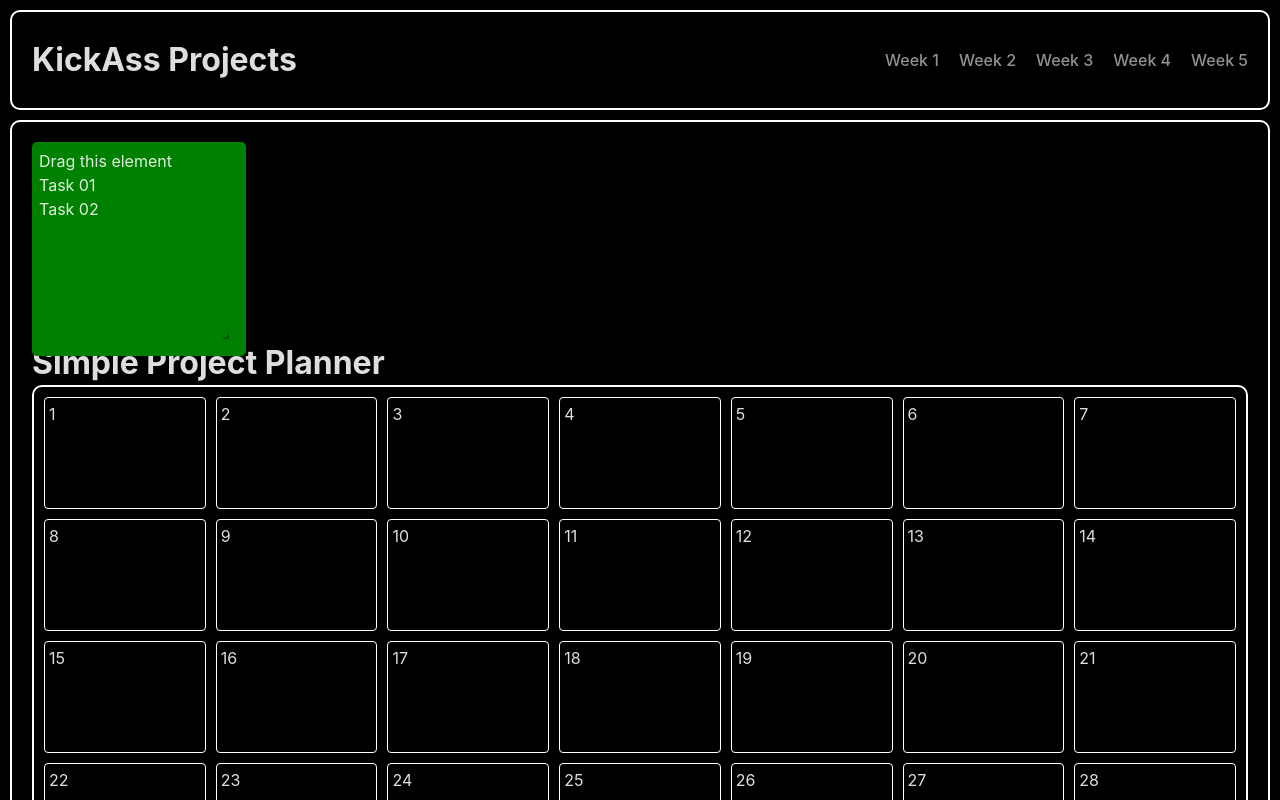
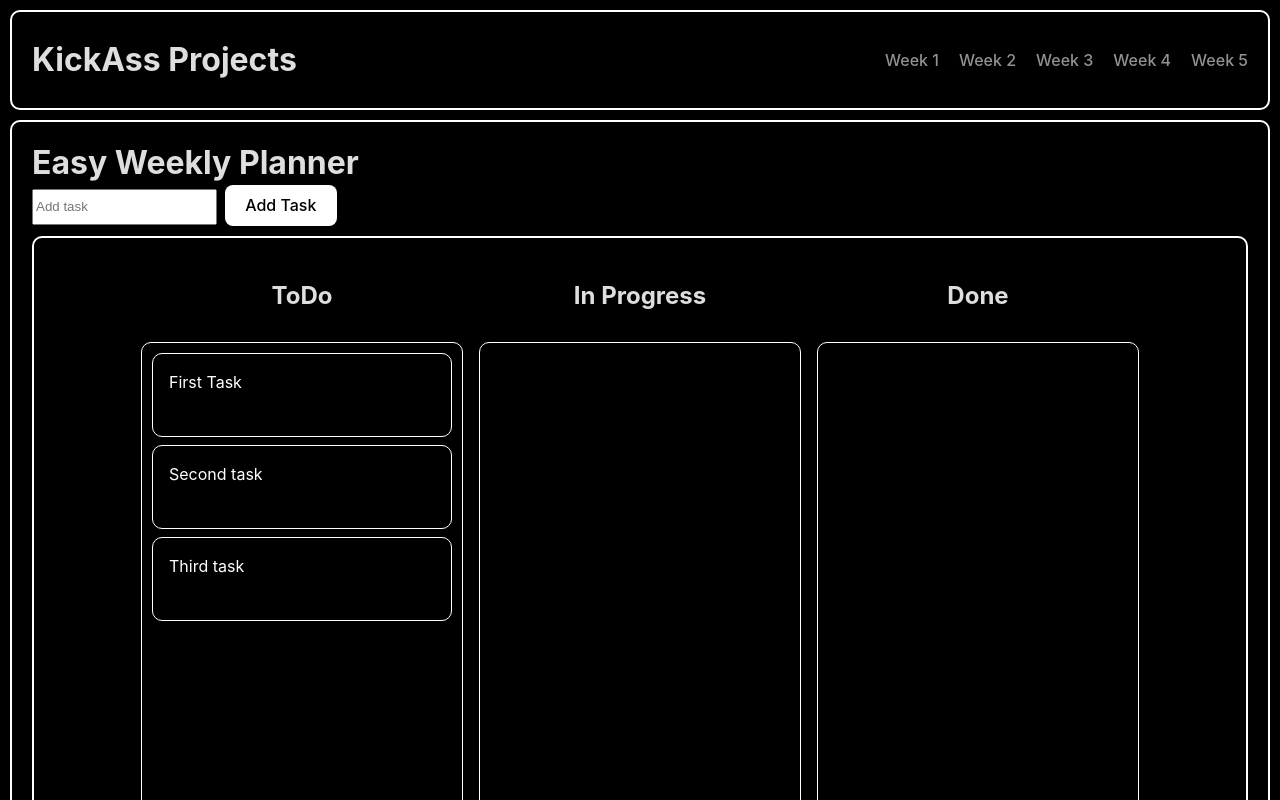
Before and after one commit to Phil-star1984/kickass_projects, a React (Vite) app: page /weektwo in a window 1280 px wide. Shown: the top 800 px of the page. Built offline with nearby package versions, Linux system fonts and the light colour scheme.

Commit message:
Add DragDrop

```diff
--- a/package.json
+++ b/package.json
@@ -13,11 +13,13 @@
     "axios": "^1.6.5",
     "papaparse": "^5.4.1",
     "react": "^18.2.0",
+    "react-beautiful-dnd": "^13.1.1",
     "react-dom": "^18.2.0",
     "react-draggable": "^4.4.6",
     "react-resizable": "^3.0.5",
     "react-router-dom": "^6.21.1",
-    "react-spinners-kit": "^1.9.1"
+    "react-spinners-kit": "^1.9.1",
+    "uuid": "^9.0.1"
   },
   "devDependencies": {
     "@types/react": "^18.2.43",
--- a/src/App.jsx
+++ b/src/App.jsx
@@ -6,6 +6,7 @@ import WeekOne from "./components/WeekOne.jsx";
 import WeekOneTest from "./components/WeekOneTest.jsx";
 import WeekTwo from "./components/WeekTwo.jsx";
 import CodeTest from "./components/CodeTest.jsx";
+import WeekTwoSecond from "./components/WeekTwoSecond.jsx";
 
 function App() {
   const [count, setCount] = useState(0);
@@ -18,7 +19,9 @@ function App() {
         {/* <Route path="/weekone" element={<WeekOne />} /> */}
         <Route path="/weekone" element={<WeekOneTest />} />
         <Route path="/codetest" element={<CodeTest />} />
-        <Route path="/weektwo" element={<WeekTwo />} />
+        {/* <Route path="/weektwo" element={<WeekTwo />} /> */}
+        <Route path="/weektwo" element={<WeekTwoSecond />} />
+
       </Routes>
     </>
   );
--- a/src/components/WeekTwo.jsx
+++ b/src/components/WeekTwo.jsx
@@ -1,55 +1,79 @@
-import React from "react";
-import { Resizable, ResizableBox } from "react-resizable";
-
-import Draggable, { DraggableCore } from "react-draggable";
+import React, { useState, useEffect } from "react";
+import { ResizableBox } from "react-resizable";
+import Draggable from "react-draggable";
 
 function WeekTwo() {
-  // Definieren Sie hier die Handler-Funktionen
-  const handleStart = (e, data) => {
-    console.log("Start Dragging", data);
-    // Ihr Code für den Start des Dragging-Vorgangs
+  const [userInput, setUserInput] = useState("");
+  const [taskList, setTaskList] = useState(() => {
+    // Versuchen Sie, die gespeicherte Task-Liste beim Laden zu laden
+    const savedTasks = localStorage.getItem("tasks");
+    return savedTasks ? JSON.parse(savedTasks) : [];
+  });
+
+  const handleStop = (e, data, index) => {
+    console.log("Stop Dragging", data);
+
+    // Aktualisieren Sie die Position des verschobenen Tasks
+    const updatedTasks = [...taskList];
+    updatedTasks[index] = { ...updatedTasks[index], x: data.x, y: data.y };
+    setTaskList(updatedTasks);
+
+    // Speichern Sie die aktualisierte Liste im LocalStorage
+    localStorage.setItem("tasks", JSON.stringify(updatedTasks));
+    console.log(taskList);
   };
 
-  const handleDrag = (e, data) => {
-    console.log("Dragging", data);
-    // Ihr Code während des Dragging-Vorgangs
+  const createTask = () => {
+    const newTask = { content: userInput, x: 0, y: 0 };
+    const updatedTasks = [...taskList, newTask];
+    setTaskList(updatedTasks);
+    localStorage.setItem("tasks", JSON.stringify(updatedTasks));
+    setUserInput("");
   };
 
-  const handleStop = (e, data) => {
-    console.log("Stop Dragging", data);
-    // Ihr Code beim Beenden des Dragging-Vorgangs
+  // Funktion, um die Positionen aller Tasks zurückzusetzen
+  const resetXy = () => {
+    const resetTasks = taskList.map((task) => ({ ...task, x: 0, y: 0 }));
+    setTaskList(resetTasks);
+    localStorage.setItem("tasks", JSON.stringify(resetTasks));
   };
+
+  const deleteLocalStorage = () => {
+    localStorage.clear();
+    setTaskList([]);
+  };
+
   return (
     <div className="weektwo_outer_container">
+      <input
+        value={userInput}
+        onChange={(e) => setUserInput(e.target.value)}
+        placeholder="Enter new task"
+      ></input>
+      <button onClick={createTask}>+</button>
+      <button onClick={resetXy}>Reset XY</button>
+      <button onClick={deleteLocalStorage}>Delete All Tasks</button>
+
+      <h1>Simple Project Planner</h1>
+      <div className="weektwo_inner_big_container">
+        <div className="task_container">
+          {taskList.map((item, index) => (
             <Draggable
+              key={index}
               axis="both"
               handle=".handle"
-        defaultPosition={{ x: 0, y: 0 }}
+              defaultPosition={{ x: item.x, y: item.y }}
               position={null}
-        grid={[10, 10]}
+              grid={[5, 5]}
               scale={1}
-        onStart={handleStart}
-        onDrag={handleDrag}
-        onStop={handleStop}
+              onStop={(e, data) => handleStop(e, data, index)}
             >
-        <ResizableBox width={200} height={200}>
-          <div
-            className="handle"
-            style={{
-              backgroundColor: "green",
-              width: "100%",
-              height: "100%",
-              borderRadius: "5px",
-              padding: "7px",
-            }}
-          >
-            Drag this element
-            <div>Task 01</div>
-            <div>Task 02</div>
-          </div>
+              <ResizableBox width={100} height={100}>
+                <div className="handle">{item.content}</div>
               </ResizableBox>
             </Draggable>
-      <h1>Simple Project Planner</h1>
+          ))}
+        </div>
         <div className="weektwo_inner_container">
           {/* week one */}
           <div className="weektwo_item">1</div>
@@ -97,7 +121,39 @@ function WeekTwo() {
           <div className="weektwo_item">35</div>
         </div>
       </div>
+    </div>
   );
 }
 
 export default WeekTwo;
+
+{
+  /* <Draggable
+        axis="both"
+        handle=".handle"
+        defaultPosition={{ x: 0, y: 0 }}
+        position={null}
+        grid={[5, 5]}
+        scale={1}
+        onStart={handleStart}
+        onDrag={handleDrag}
+        onStop={handleStop}
+      >
+        <ResizableBox width={100} height={100}>
+          <div
+            className="handle"
+            style={{
+              backgroundColor: "blue",
+              width: "100%",
+              height: "100%",
+              borderRadius: "5px",
+              padding: "7px",
+            }}
+          >
+            Drag task element
+            <div>- Task 01</div>
+            <div>- Task 02</div>
+          </div>
+        </ResizableBox>
+      </Draggable> */
+}
--- /dev/null
+++ b/src/components/WeekTwoSecond.jsx
@@ -0,0 +1,207 @@
+import React, { useState } from "react";
+import { DragDropContext, Droppable, Draggable } from "react-beautiful-dnd";
+import { v4 as uuid } from "uuid";
+
+const itemsFromBackend = [
+  { id: uuid(), content: "First Task" },
+  { id: uuid(), content: "Second task" },
+  { id: uuid(), content: "Third task" },
+];
+
+const columnsFromBackend = {
+  [uuid()]: {
+    name: "ToDo",
+    items: itemsFromBackend,
+  },
+  [uuid()]: {
+    name: "In Progress",
+    items: [],
+  },
+  [uuid()]: {
+    name: "Done",
+    items: [],
+  },
+};
+
+const onDragEnd = (result, columns, setColumns) => {
+  if (!result.destination) return;
+  const { source, destination } = result;
+  if (source.droppableId !== destination.droppableId) {
+    const sourceColumn = columns[source.droppableId];
+    const destColumn = columns[destination.droppableId];
+    const sourceItems = [...sourceColumn.items];
+    const destItems = [...destColumn.items];
+    const [removed] = sourceItems.splice(source.index, 1);
+    destItems.splice(destination.index, 0, removed);
+    setColumns({
+      ...columns,
+      [source.droppableId]: {
+        ...sourceColumn,
+        items: sourceItems,
+      },
+      [destination.droppableId]: {
+        ...destColumn,
+        items: destItems,
+      },
+    });
+  } else {
+    const column = columns[source.droppableId];
+    const copiedItems = [...column.items];
+    const [removed] = copiedItems.splice(source.index, 1);
+    copiedItems.splice(destination.index, 0, removed);
+    setColumns({
+      ...columns,
+      [source.droppableId]: {
+        ...column,
+        items: copiedItems,
+      },
+    });
+  }
+};
+
+function WeekTwoSecond() {
+  const [columns, setColumns] = useState(columnsFromBackend);
+  const [userInput, setUserInput] = useState("");
+
+  const handleClick = (e) => {
+    e.preventDefault();
+
+    const newTask = { id: uuid(), content: userInput };
+
+    // Aktualisieren Sie den State, um den neuen Task hinzuzufügen
+    setColumns((prevColumns) => {
+      // Annahme: Sie fügen den neuen Task zur "ToDo"-Spalte hinzu
+      const newColumns = { ...prevColumns };
+      const toDoColumnKey = Object.keys(newColumns).find(
+        (key) => newColumns[key].name === "ToDo"
+      );
+      if (toDoColumnKey) {
+        newColumns[toDoColumnKey].items.push(newTask);
+      }
+      return newColumns;
+    });
+
+    setUserInput("");
+  };
+
+  return (
+    <div
+      style={{
+        display: "flex",
+        flexDirection: "column",
+        justifyContent: "center",
+        height: "100%",
+        border: "2px solid white",
+        borderRadius: "10px",
+        marginTop: "10px",
+        padding: "20px",
+      }}
+    >
+      <div>
+        <h1>Easy Weekly Planner</h1>
+        <input
+          placeholder="Add task"
+          style={{ height: "30px" }}
+          value={userInput}
+          onChange={(e) => setUserInput(e.target.value)}
+        ></input>
+        <button
+          onClick={handleClick}
+          style={{ marginLeft: 8, backgroundColor: "white", color: "black" }}
+        >
+          Add Task
+        </button>
+      </div>
+      <div
+        style={{
+          display: "flex",
+          justifyContent: "center",
+          height: "100%",
+          border: "2px solid white",
+          borderRadius: "10px",
+          marginTop: "10px",
+          padding: 20,
+        }}
+      >
+        <DragDropContext
+          onDragEnd={(result) => onDragEnd(result, columns, setColumns)}
+        >
+          {Object.entries(columns).map(([id, column]) => {
+            return (
+              <div
+                style={{
+                  display: "flex",
+                  flexDirection: "column",
+                  alignItems: "center",
+                }}
+              >
+                <h2>{column.name}</h2>
+                <div style={{ margin: 8 }}>
+                  <Droppable droppableId={id} key={id}>
+                    {(provided, snapshot) => {
+                      return (
+                        <div
+                          {...provided.droppableProps}
+                          ref={provided.innerRef}
+                          style={{
+                            background: snapshot.isDraggingOver
+                              ? "#0d0d0d"
+                              : "black",
+                            border: "1px solid white",
+                            borderRadius: 10,
+                            padding: 10,
+                            /* width: "33%", */
+                            minWidth: 300,
+                            minHeight: 500,
+                          }}
+                        >
+                          {column.items.map((item, index) => {
+                            return (
+                              <Draggable
+                                key={item.id}
+                                draggableId={item.id}
+                                index={index}
+                              >
+                                {(provided, snapshot) => {
+                                  return (
+                                    <div
+                                      ref={provided.innerRef}
+                                      {...provided.draggableProps}
+                                      {...provided.dragHandleProps}
+                                      style={{
+                                        userSelect: "none",
+                                        border: "1px solid white",
+                                        borderRadius: 10,
+                                        padding: 16,
+                                        margin: "0 0 8px 0",
+                                        minHeight: "50px",
+                                        backgroundColor: snapshot.isDragging
+                                          ? "red"
+                                          : "",
+                                        color: "white",
+                                        ...provided.draggableProps.style,
+                                      }}
+                                    >
+                                      {item.content}
+                                    </div>
+                                  );
+                                }}
+                              </Draggable>
+                            );
+                          })}
+                          {provided.placeholder}
+                        </div>
+                      );
+                    }}
+                  </Droppable>
+                </div>
+              </div>
+            );
+          })}
+        </DragDropContext>
+      </div>
+    </div>
+  );
+}
+
+export default WeekTwoSecond;
```
Also changed, not shown: src/index.css (+19 -0 lines), 1 other file (tests, documents, lock files or other folders). Lines whose indentation alone changed are shown as unchanged.
